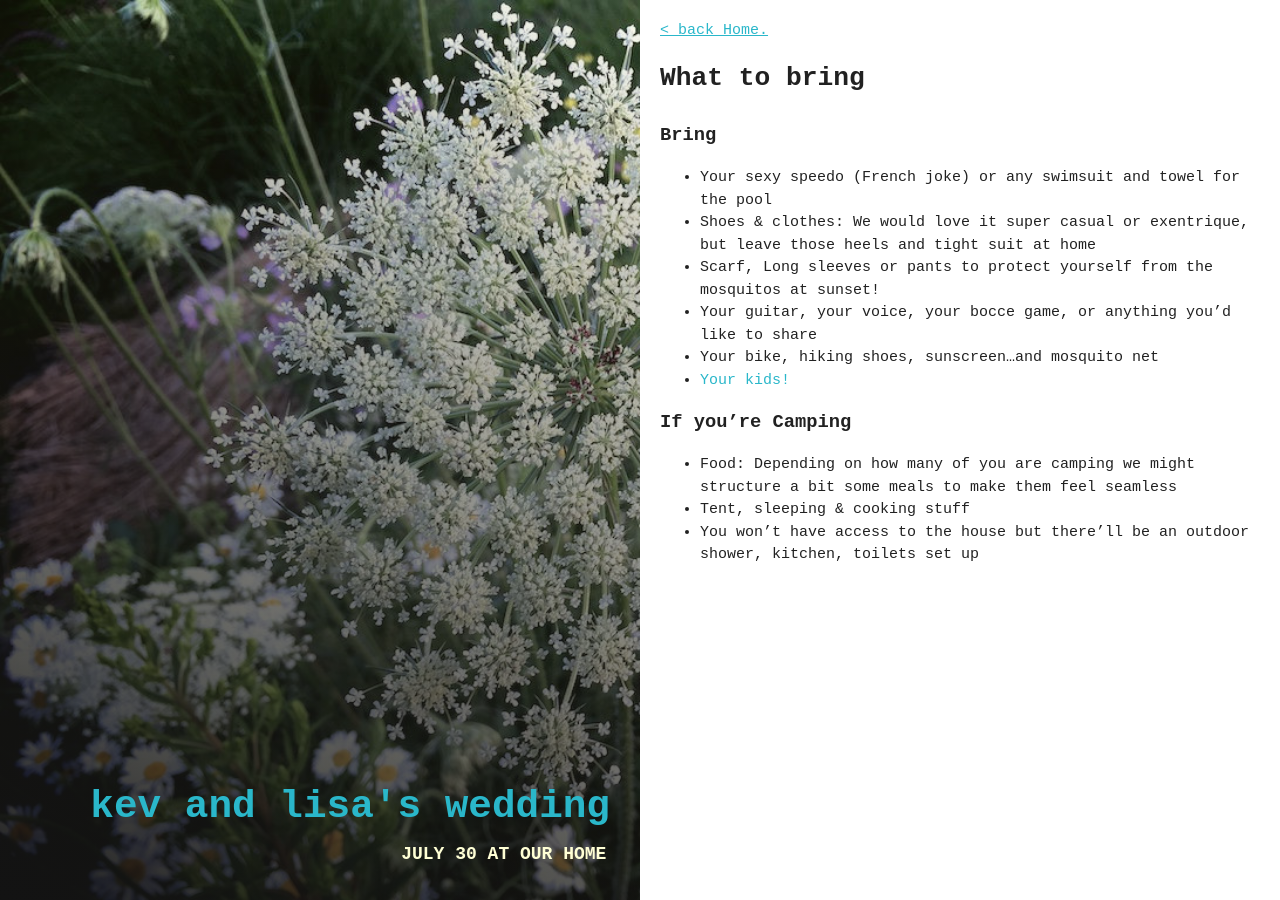
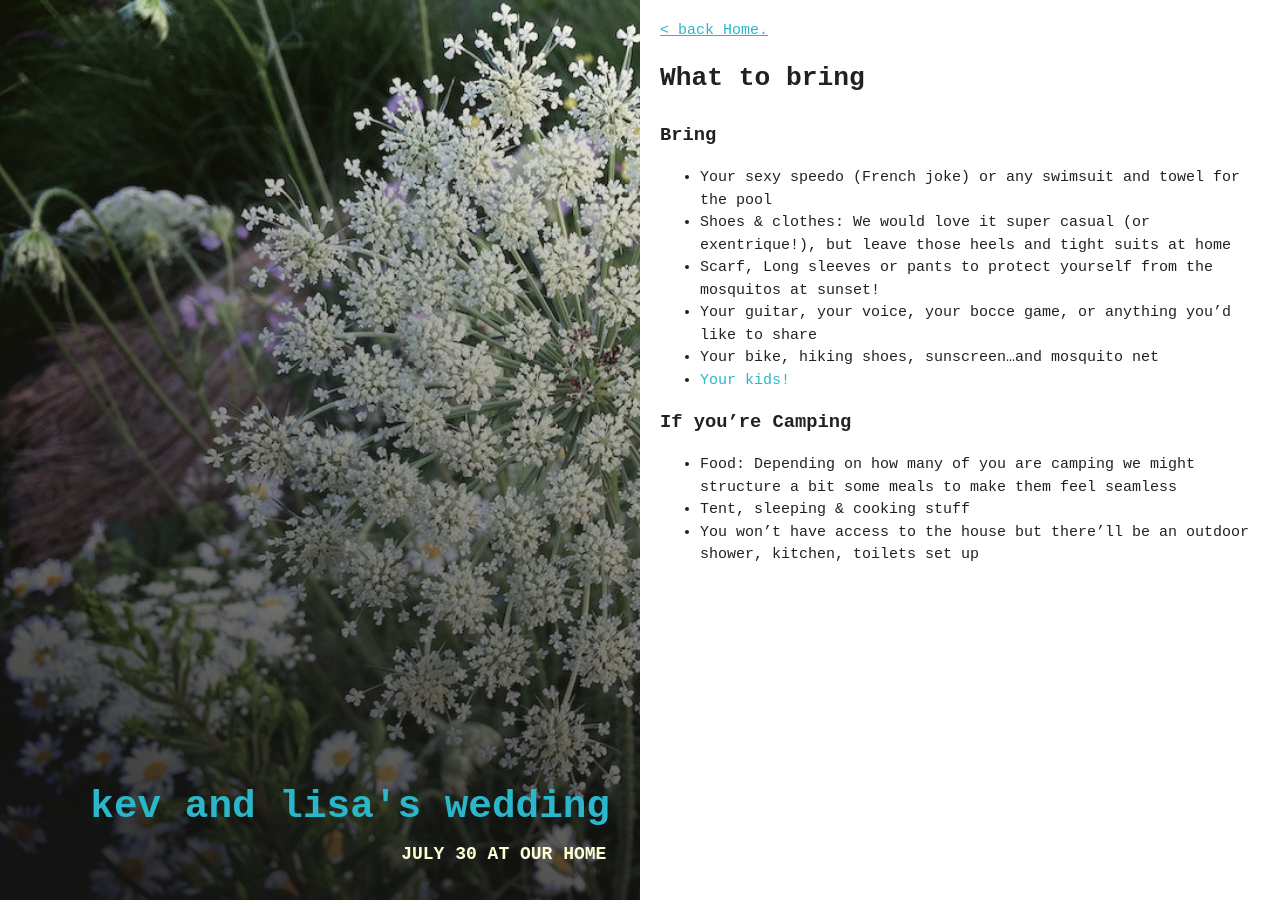
Before and after one commit to kevwalsh/carota, a Jekyll site: the page built from _posts/2015-01-06-what-to-bring.md, in a window 1280 px wide. Built offline with Jekyll 4.4.1, drawn with Linux system fonts in a browser that asks for light colours.

Commit message:
Update 2015-01-06-what-to-bring.md

```diff
--- a/_posts/2015-01-06-what-to-bring.md
+++ b/_posts/2015-01-06-what-to-bring.md
@@ -13,7 +13,7 @@ comingsoon: comingsoon
 #### Bring
 
 * Your sexy speedo (French joke) or any swimsuit and towel for the pool
-* Shoes & clothes: We would love it super casual or exentrique, but leave those heels and tight suit at home
+* Shoes & clothes: We would love it super casual (or exentrique!), but leave those heels and tight suits at home
 * Scarf, Long sleeves or pants to protect yourself from the mosquitos at sunset!
 * Your guitar, your voice, your bocce game, or anything you'd like to share
 * Your bike, hiking shoes, sunscreen...and mosquito net
```
